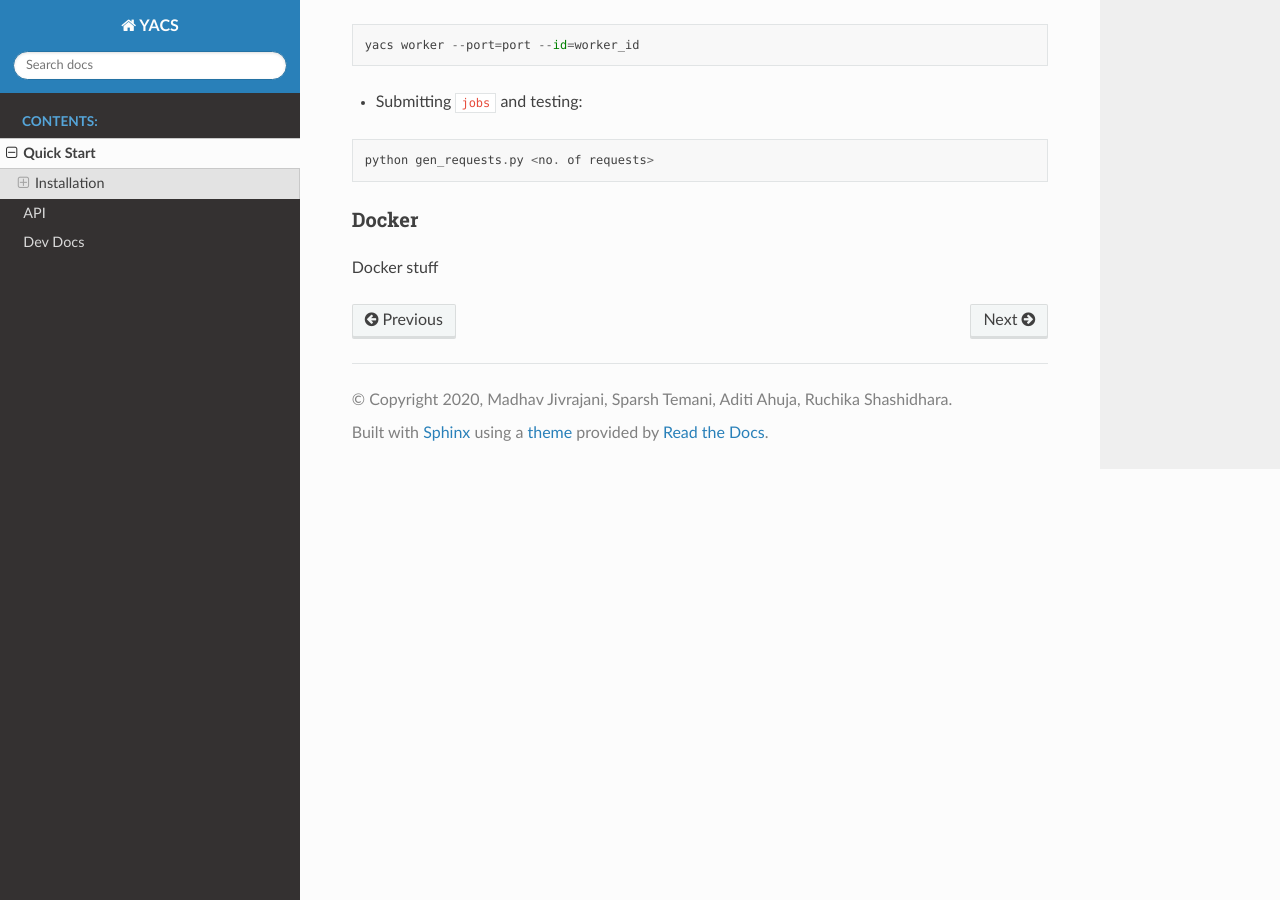
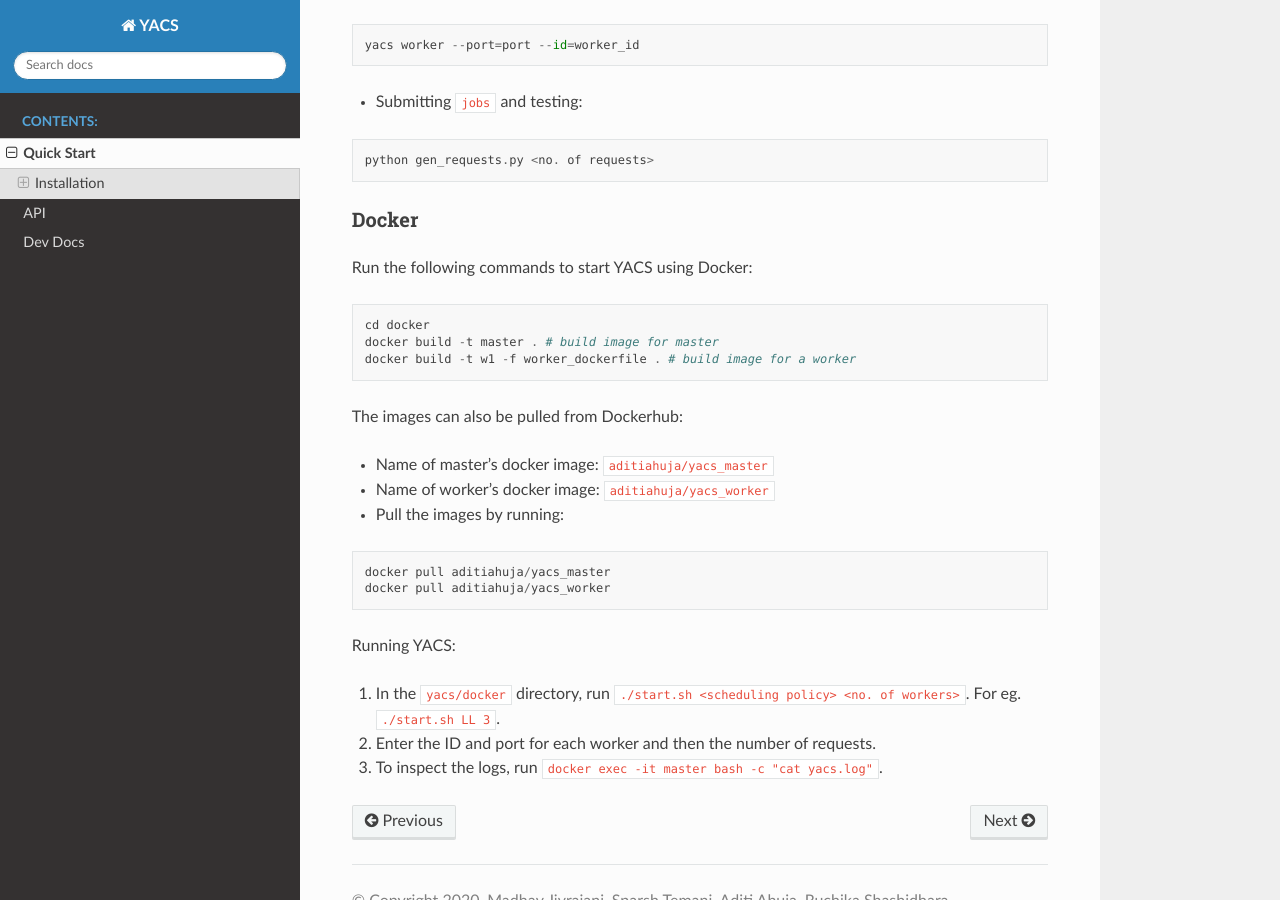
Before and after one commit to MadhavJivrajani/YACS, a Sphinx documentation site: the page built from docs/quickstart.rst, in a window 1280 px wide and 900 px high, scrolled down 958 px. Built offline with Sphinx 7.4.7 and the Read the Docs theme 2.0.0, drawn with Linux system fonts in a browser that asks for light colours.

```diff
--- a/docs/quickstart.rst
+++ b/docs/quickstart.rst
@@ -56,4 +56,27 @@
 Docker
 ------
 
-Docker stuff
+Run the following commands to start YACS using Docker:
+
+::
+
+	cd docker
+	docker build -t master . # build image for master
+	docker build -t w1 -f worker_dockerfile . # build image for a worker
+
+The images can also be pulled from Dockerhub:
+
+* Name of master's docker image: ``aditiahuja/yacs_master``
+* Name of worker's docker image: ``aditiahuja/yacs_worker``
+* Pull the images by running:
+
+::
+
+	docker pull aditiahuja/yacs_master
+	docker pull aditiahuja/yacs_worker
+
+Running YACS:
+
+1. In the ``yacs/docker`` directory, run ``./start.sh <scheduling policy> <no. of workers>``. For eg. ``./start.sh LL 3``.
+2. Enter the ID and port for each worker and then the number of requests.
+3. To inspect the logs, run ``docker exec -it master bash -c "cat yacs.log"``.
```
Also changed, not shown: README.md (+7 -1 lines).
